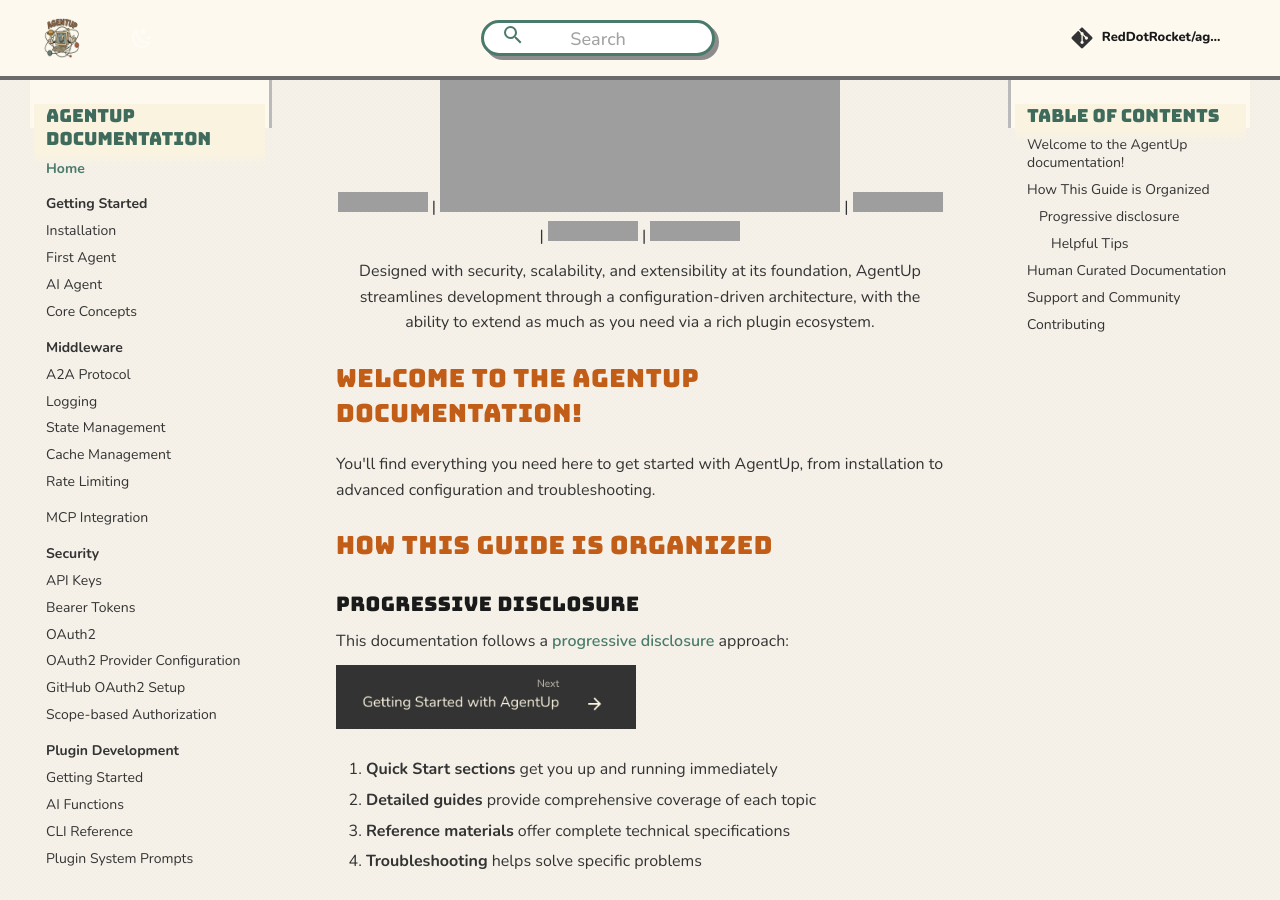
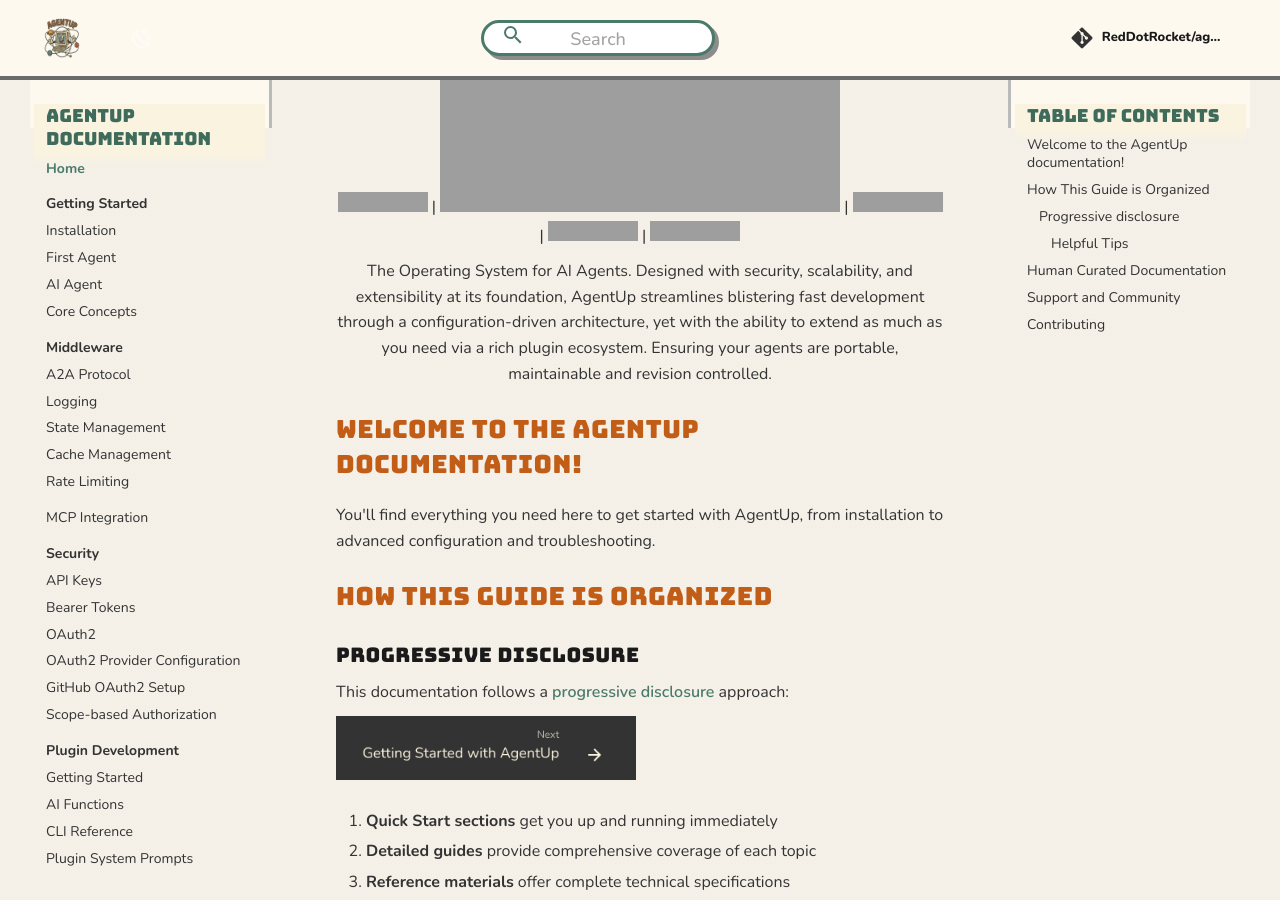
Before and after one commit to SequeI/AgentUp, an MkDocs documentation site: the page built from docs/index.md, in a window 1280 px wide and 900 px high, scrolled down 462 px. Built offline with MkDocs 1.6.1 and Material for MkDocs 9.7.7, drawn with Linux system fonts in a browser that asks for light colours; comment, search, counter and statistics services are not loaded; grey boxes are pictures that could not be loaded.

Commit message:
Update index.md (#182)

```diff
--- a/docs/index.md
+++ b/docs/index.md
@@ -24,7 +24,7 @@
 </p>
 
 <p align="center">
-  Designed with security, scalability, and extensibility at its foundation, AgentUp streamlines development through a configuration-driven architecture, with the ability to extend as much as you need via a rich plugin ecosystem.
+The Operating System for AI Agents. Designed with security, scalability, and extensibility at its foundation, AgentUp streamlines blistering fast development through a configuration-driven architecture, yet with the ability to extend as much as you need via a rich plugin ecosystem. Ensuring your agents are portable, maintainable and revision controlled.
 </p>
 
 ## Welcome to the AgentUp documentation!
```
